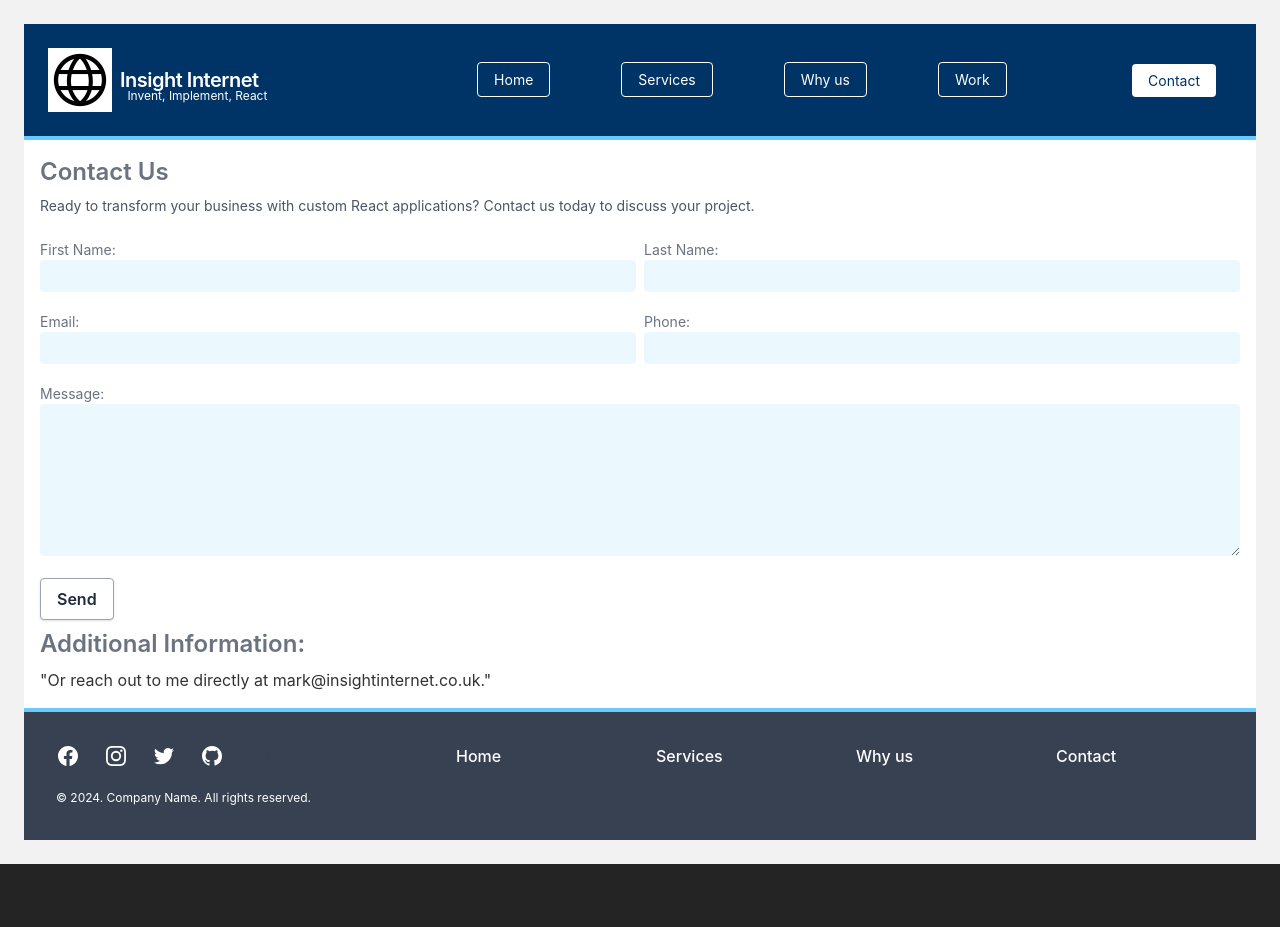
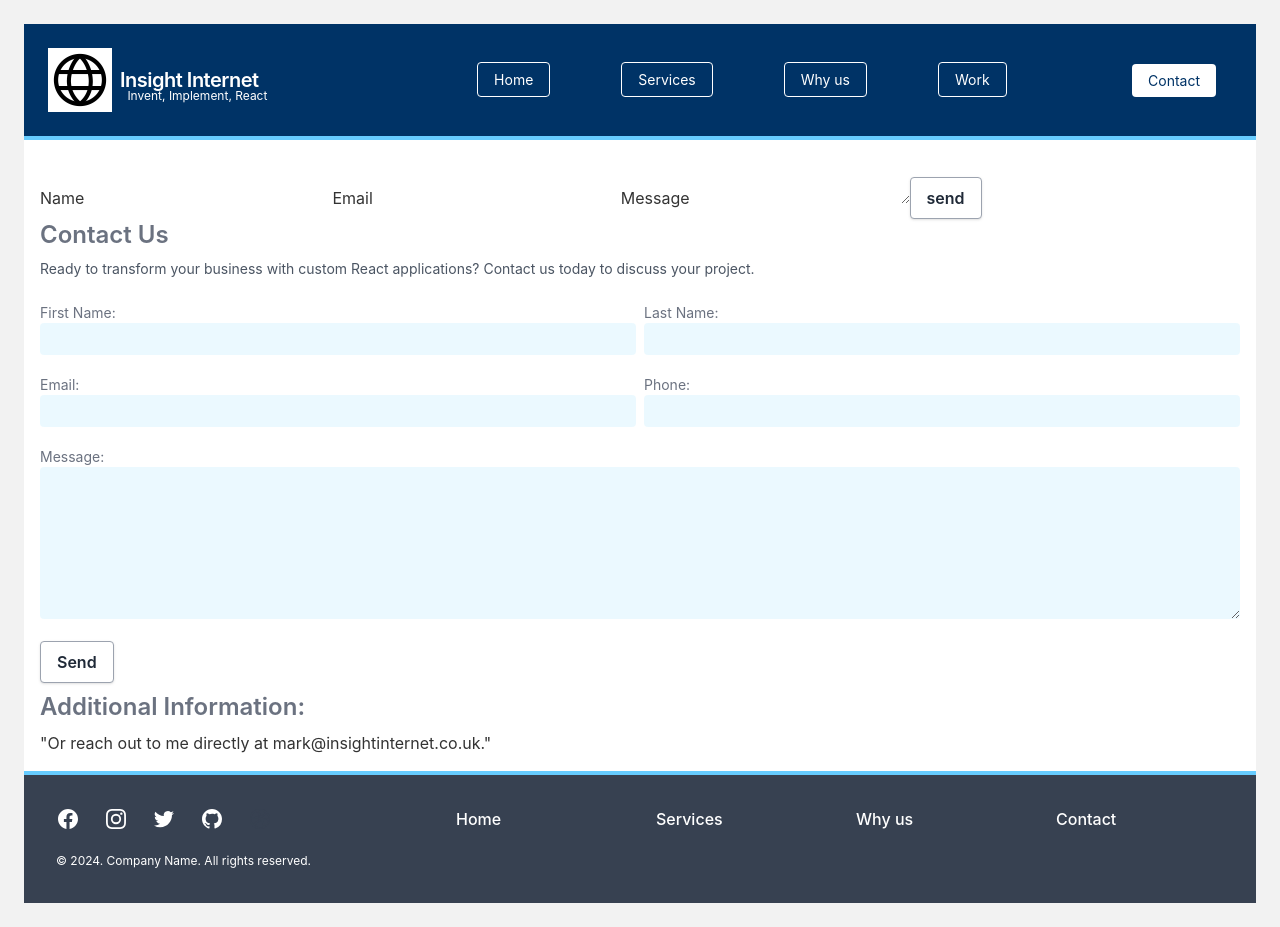
Before and after one commit to matherton/insightinternetApp, a Vue app: page /insightinternetApp/contact in a window 1280 px wide. Before the commit the page ends 864 px from the top, so only its background shows below. Built offline with nearby package versions, Linux system fonts and the light colour scheme.

Commit message:
npm i'd emailjs and wetup a test email form that sends messages to me gmail

```diff
--- a/package.json
+++ b/package.json
@@ -9,6 +9,8 @@
     "preview": "vite preview"
   },
   "dependencies": {
+    "@emailjs/browser": "^4.3.3",
+    "emailjs": "^4.0.3",
     "tailwind": "^4.0.0",
     "vue": "^3.4.21",
     "vue-router": "^4.3.2",
--- a/src/components/pages/ContactForm.vue
+++ b/src/components/pages/ContactForm.vue
@@ -1,7 +1,10 @@
-<script setup></script>
+<script setup>
+import EmailJSForm from "./EmailJSForm.vue";
+</script>
 
 <template>
   <main class="p-4">
+    <EmailJSForm />
     <h2 class="text-2xl text-gray-500 font-semibold mb-2">Contact Us</h2>
     <div class="text-sm text-gray-600 mb-6">
       <p>
--- /dev/null
+++ b/src/components/pages/EmailJSForm.vue
@@ -0,0 +1,43 @@
+<script setup>
+import emailjs from "@emailjs/browser";
+</script>
+
+<template>
+  <form ref="form" @submit.prevent="sendEmail">
+    <label>Name</label>
+    <input type="text" name="from_name" />
+    <label>Email</label>
+    <input type="email" name="from_email" />
+    <label>Message</label>
+    <textarea name="message"></textarea>
+    <button
+      type="submit"
+      value="Send"
+      class="bg-white hover:var(--accent-orange) text-gray-800 font-semibold py-2 px-4 border border-gray-400 rounded shadow"
+    >
+      send
+    </button>
+  </form>
+</template>
+
+<script>
+export default {
+  name: "EmailJSForm",
+  methods: {
+    sendEmail() {
+      emailjs
+        .sendForm("service_vdaz4di", "template_dzrk3pt", this.$refs.form, {
+          publicKey: "ekCMxzOZE8WLkxngL",
+        })
+        .then(
+          () => {
+            console.log("SUCCESS!");
+          },
+          (error) => {
+            console.log("FAILED...", error.text);
+          }
+        );
+    },
+  },
+};
+</script>
```
Also changed, not shown: 1 other file (tests, documents, lock files or other folders).
